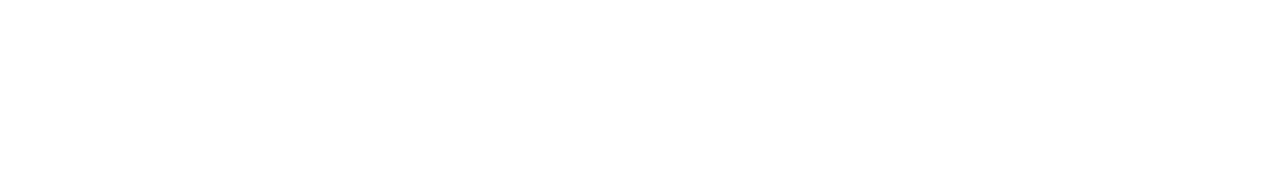
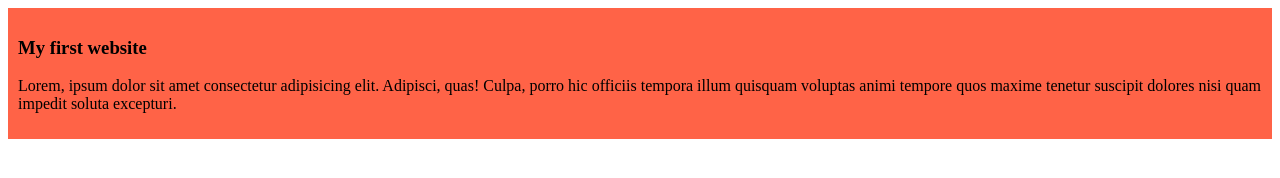
Before and after one commit to atikxcode/my-simple-website, a plain HTML site: page index.html in a window 1280 px wide. Drawn offline with Linux system fonts and the light colour scheme.

Commit message:
added the first blog

```diff
--- a/index.html
+++ b/index.html
@@ -1,11 +1,15 @@
 <!DOCTYPE html>
 <html lang="en">
 <head>
+  <link rel="stylesheet" href="styles/blog.css">
   <meta charset="UTF-8">
   <meta name="viewport" content="width=device-width, initial-scale=1.0">
   <title>My Simple Website</title>
 </head>
 <body>
-
+  <div>
+    <h3>My first website</h3>
+    <p>Lorem, ipsum dolor sit amet consectetur adipisicing elit. Adipisci, quas! Culpa, porro hic officiis tempora illum quisquam voluptas animi tempore quos maxime tenetur suscipit dolores nisi quam impedit soluta excepturi.</p>
+  </div>
 </body>
 </html>
--- /dev/null
+++ b/styles/blog.css
@@ -0,0 +1,4 @@
+div{
+  background-color: tomato;
+  padding:10px
+}
```
